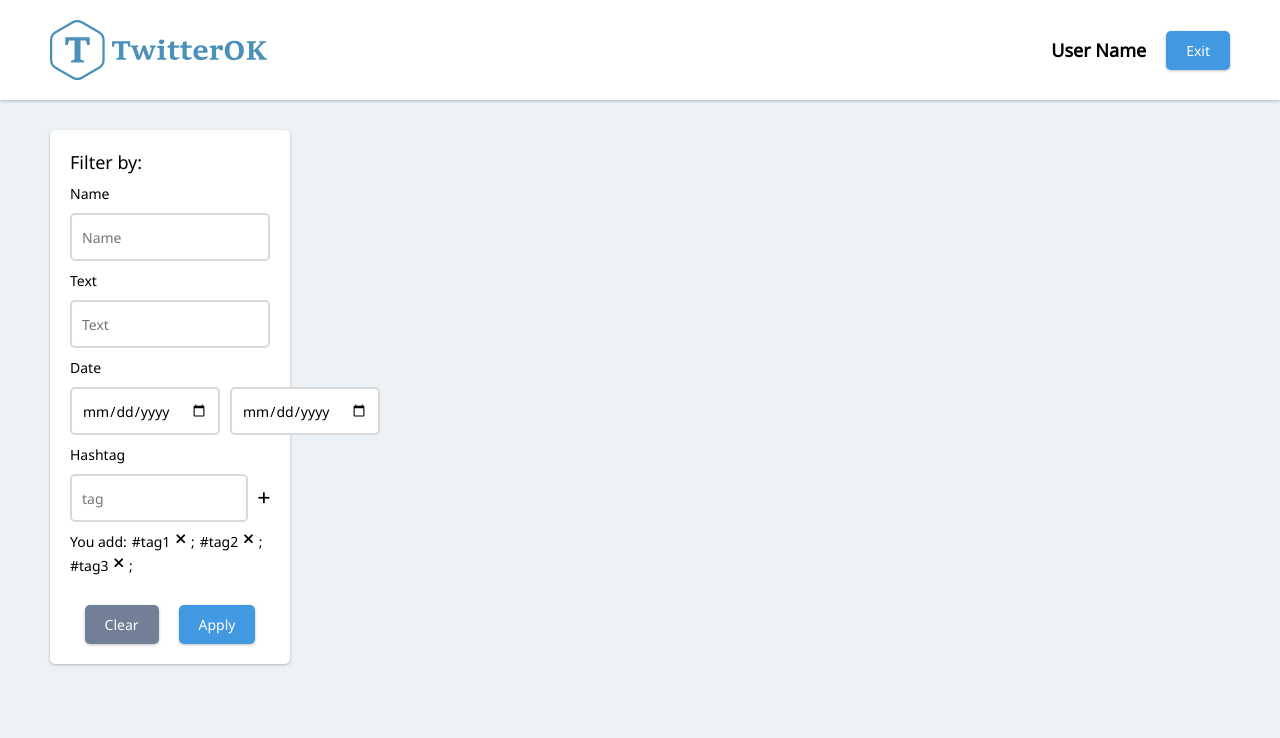
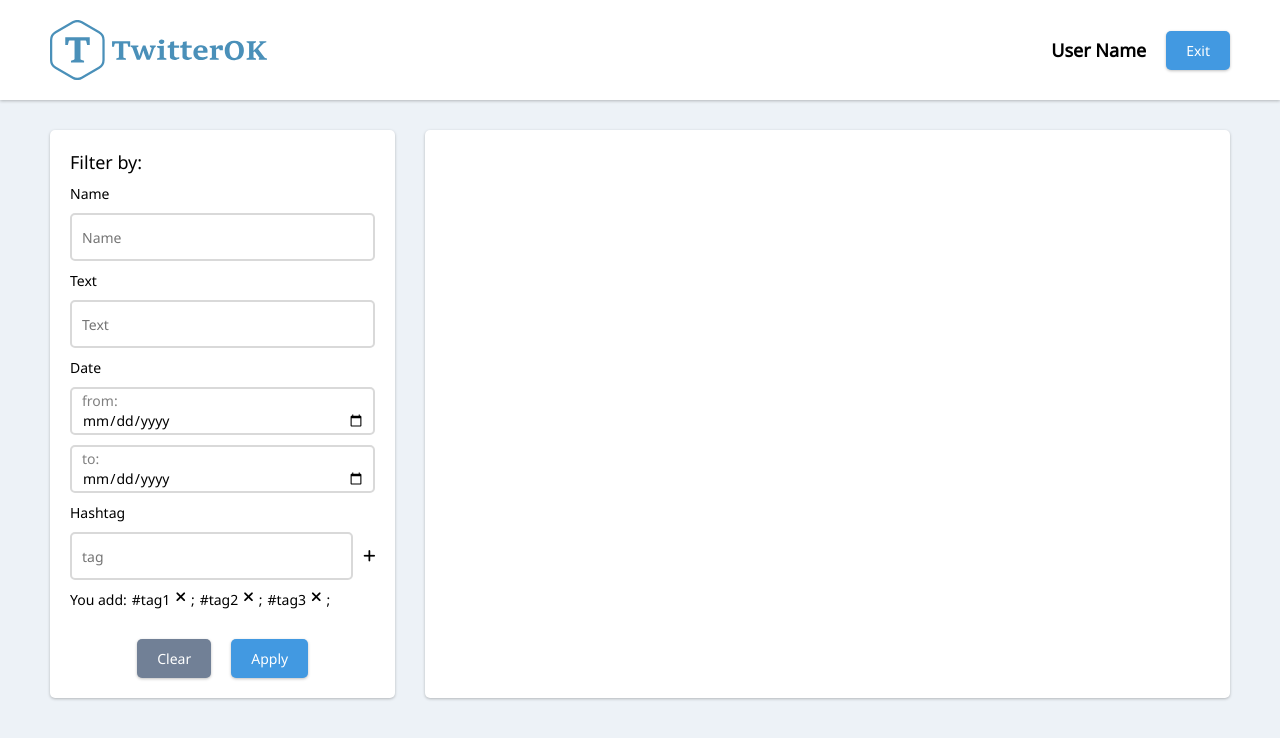
Before and after one commit to andrei4ik1997/DataMola_Trainee, a plain HTML site: page UI/main.html in a window 1280 px wide. Drawn offline with Linux system fonts and the light colour scheme.

Commit message:
add changes

```diff
--- a/UI/main.html
+++ b/UI/main.html
@@ -37,10 +37,8 @@
         </div>
         <div class="filter__input-container">
           <label class="filter__input-label" for="date_from">Date</label>
-          <div class="filter__input-container filter__input-container_row">
-            <input class="filter__input" id="date_from" type="date" placeholder="from" />
-            <input class="filter__input" id="date_to" type="date" placeholder="to" />
-          </div>
+          <input class="filter__input" id="date_from" type="date" placeholder="from" />
+          <input class="filter__input" id="date_to" type="date" placeholder="to" />
         </div>
         <div class="filter__input-container">
           <label class="filter__input-label" for="hashtag">Hashtag</label>
@@ -72,7 +70,7 @@
           <button class="button button_primary filter__button" type="submit">Apply</button>
         </div>
       </form>
-      <div class="twitter main__twitter"></div>
+      <section class="twitter main__twitter"></section>
     </main>
     <footer class="footer"></footer>
   </body>
--- a/UI/styles.css
+++ b/UI/styles.css
@@ -31,11 +31,11 @@ body {
   color: #ffffff;
 }
 .button_primary {
-  background: var(--color__primary);;
+  background: var(--color__primary);
 }
 
 .button_secondary {
-  background: var(--color__secondary);;
+  background: var(--color__secondary);
 }
 .icon {
   cursor: pointer;
@@ -69,6 +69,7 @@ body {
 .main {
   display: flex;
   align-items: flex-start;
+  gap: 30px;
   padding: 0px 50px;
   width: 100%;
 }
@@ -77,6 +78,7 @@ body {
   display: flex;
   flex-direction: column;
   align-items: flex-start;
+  flex: 1 1 30%;
   gap: 10px;
   padding: 20px;
   background: var(--color__background_header);
@@ -97,7 +99,7 @@ body {
   display: flex;
   flex-direction: column;
   gap: 10px;
-  width: 200px;
+  width: 100%;
 }
 
 .filter__input-container_row {
@@ -132,3 +134,28 @@ body {
   width: 100%;
   margin-top: 20px;
 }
+
+.main__twitter {
+  display: flex;
+  flex-direction: column;
+  align-items: center;
+  padding: 10px 20px;
+  margin: 30px 0px;
+  align-self: stretch;
+  flex: 1 1 70%;
+  background: var(--color__background_header);
+  box-shadow: var(--shadow);
+  border-radius: var(--border_radius);
+}
+
+input[type="date"]::before {
+  opacity: 0.5;
+  content: attr(placeholder) ":  ";
+}
+input[type="date"]:focus::before {
+  content: "";
+}
+input::-webkit-calendar-picker-indicator {
+  padding: 0;
+  margin: 0;
+}
```
